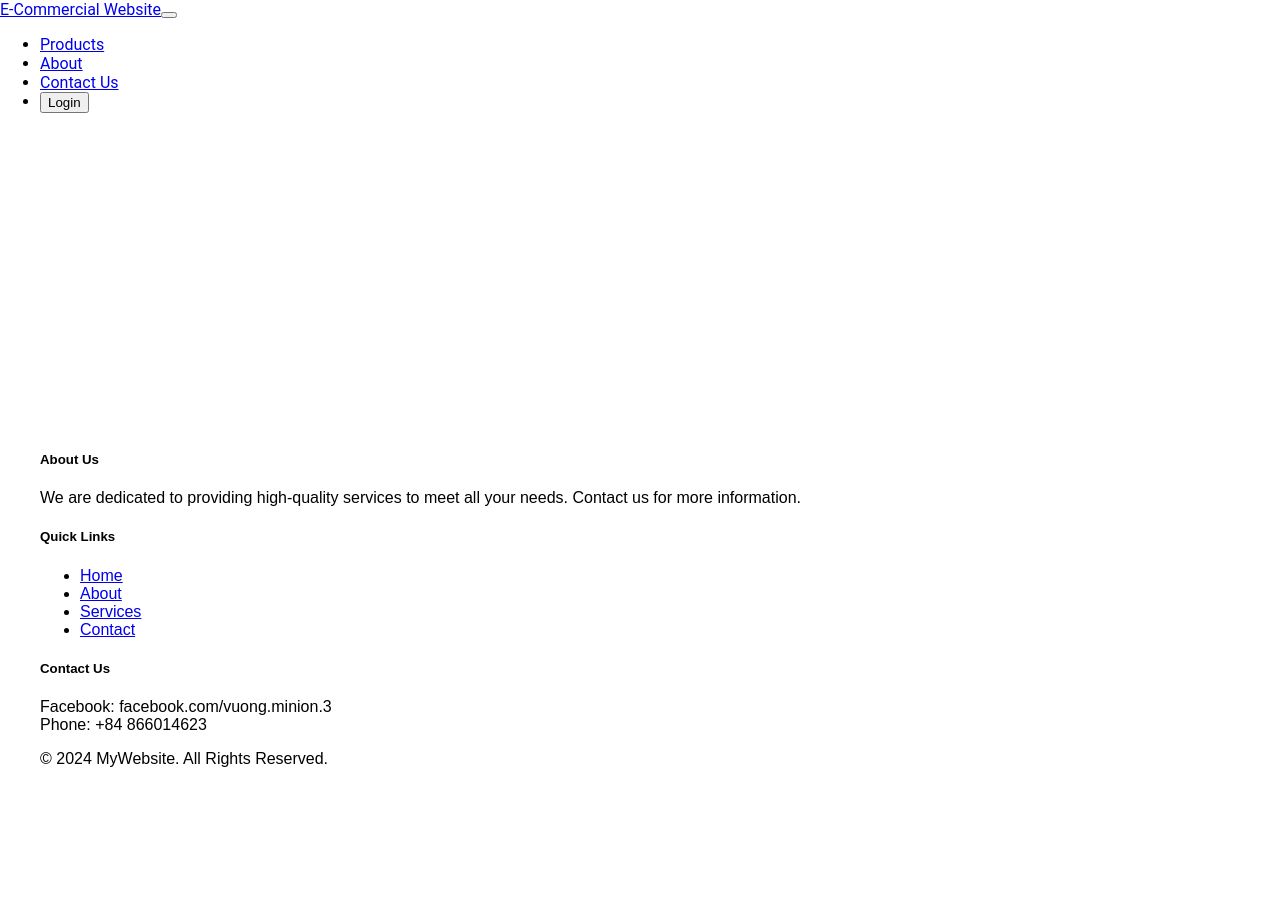
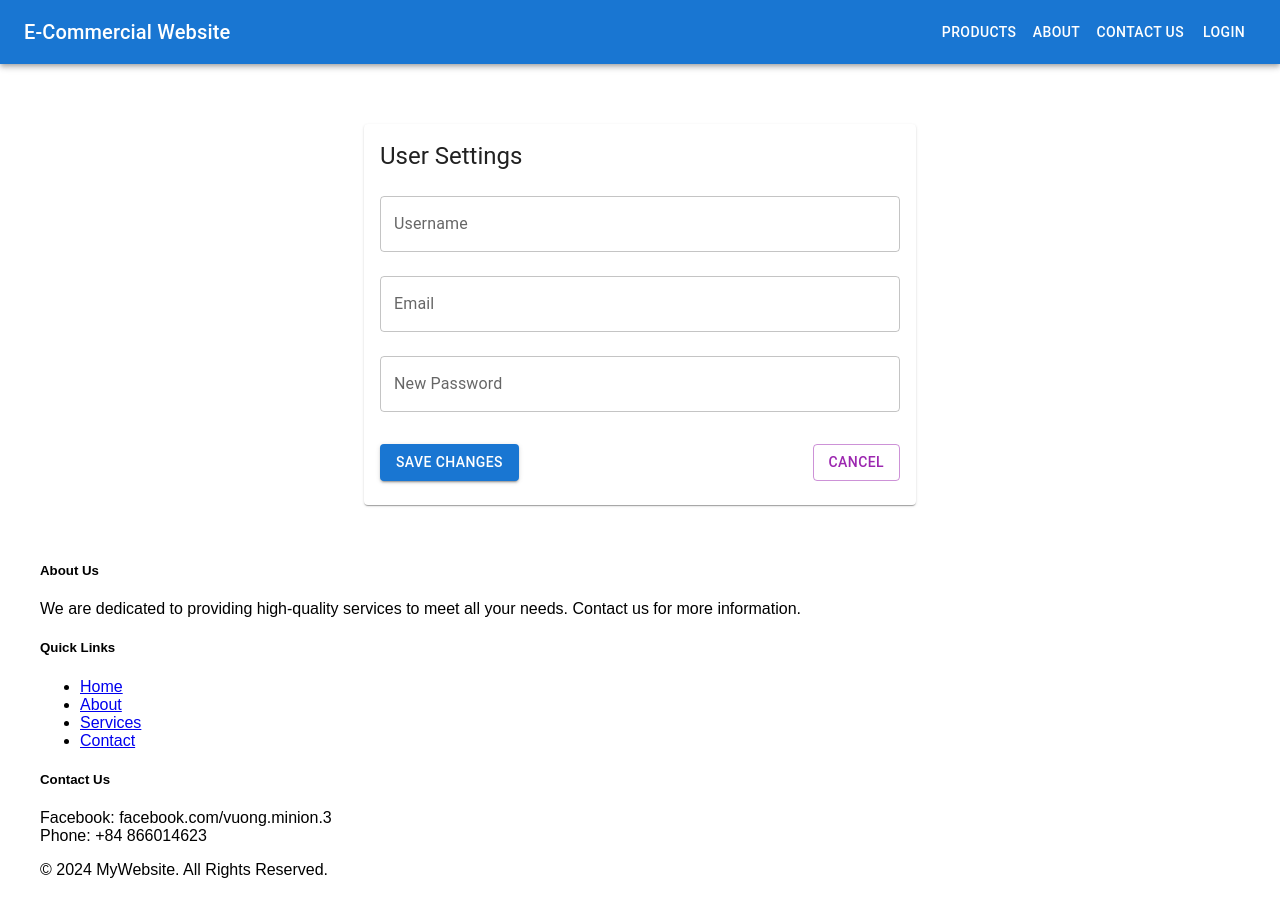
Before and after one commit to Namhehe237/EcommercialWebFrontEnd, a React (Create React App) app: page /user/setting in a window 1280 px wide. Before the commit the page ends 800 px from the top, so only its background shows below. Built offline with nearby package versions, Linux system fonts and the light colour scheme; the HTML template or start-up script is replaced by a standard one.

Commit message:
add setting page

```diff
--- a/package.json
+++ b/package.json
@@ -5,7 +5,7 @@
   "dependencies": {
     "@emotion/react": "^11.14.0",
     "@emotion/styled": "^11.14.0",
-    "@mui/icons-material": "^6.4.3",
+    "@mui/icons-material": "^6.4.4",
     "@mui/material": "^6.4.1",
     "@testing-library/jest-dom": "^6.6.3",
     "@testing-library/react": "^16.1.0",
--- a/src/App.js
+++ b/src/App.js
@@ -12,6 +12,7 @@ import LoginPage from './layouts/Component/LoginPage/LoginPage';
 import ProductReviewPage from './layouts/Component/ProductReviewPage/ProductReviewPage';
 import CheckoutSuccessPage from './layouts/Component/CheckOutSuccessPage/CheckOutSuccessPage';
 import ForgetPasswordPage from './layouts/Component/ForgetPasswordPage/ForgetPasswordPage';
+import SettingsPage from './layouts/Component/SettingPage/SettingPage';
 
 const App = () => {
   return (
@@ -26,6 +27,7 @@ const App = () => {
               <Route path="/cart" element={<CartPage />} />
               <Route path="/user/register" element={<RegisterPage />} />
               <Route path="/user/login" element={<LoginPage />} />
+              <Route path="/user/setting" element={<SettingsPage />} />
               <Route path="/user/forgot-password" element={<ForgetPasswordPage />} />
               <Route path="/products/details/:productId" element={<ProductReviewPage />} />
               <Route path="/products/success" element={<CheckoutSuccessPage />} />
--- /dev/null
+++ b/src/layouts/Component/SettingPage/SettingPage.jsx
@@ -0,0 +1,94 @@
+import React, { useState, useEffect } from "react";
+import { useAuth } from "../../../context/AuthContext";
+import {
+  Container,
+  TextField,
+  Button,
+  Typography,
+  Card,
+  CardContent,
+  Box,
+} from "@mui/material";
+
+const SettingsPage = () => {
+  const { user, updateUser } = useAuth(); // Get user data and update function
+
+  const [username, setUsername] = useState("");
+  const [password, setPassword] = useState("");
+
+  // Ensure username is set when component loads
+  useEffect(() => {
+    if (user) {
+      setUsername(user.username || "");
+    }
+  }, [user]);
+
+  const handleSave = () => {
+    if (!username.trim()) {
+      alert("Username cannot be empty!");
+      return;
+    }
+
+    // Update user information (keeping email fixed)
+    const updatedUser = { ...user, username };
+    updateUser(updatedUser);
+
+    alert("User information updated successfully!");
+  };
+
+  return (
+    <Container maxWidth="sm" sx={{ mt: 5 }}>
+      <Card>
+        <CardContent>
+          <Typography variant="h5" gutterBottom>
+            User Settings
+          </Typography>
+
+          <Box component="form" noValidate autoComplete="off">
+            {/* Username Field */}
+            <TextField
+              label="Username"
+              fullWidth
+              margin="normal"
+              value={username}
+              onChange={(e) => setUsername(e.target.value)}
+            />
+
+            {/* Email Field (Read-only) */}
+            <TextField
+              label="Email"
+              fullWidth
+              margin="normal"
+              value={user?.email || ""}
+              InputProps={{
+                readOnly: true,
+              }}
+            />
+
+            {/* Password Field */}
+            <TextField
+              label="New Password"
+              type="password"
+              fullWidth
+              margin="normal"
+              value={password}
+              onChange={(e) => setPassword(e.target.value)}
+            />
+
+            {/* Buttons */}
+            <Box sx={{ display: "flex", justifyContent: "space-between", mt: 3 }}>
+              <Button variant="contained" color="primary" onClick={handleSave}>
+                Save Changes
+              </Button>
+              <Button variant="outlined" color="secondary">
+                Cancel
+              </Button>
+            </Box>
+          </Box>
+        </CardContent>
+      </Card>
+    </Container>
+  );
+};
+
+export default SettingsPage;
--- a/src/layouts/navBarNFooter/Navbar.jsx
+++ b/src/layouts/navBarNFooter/Navbar.jsx
@@ -1,65 +1,85 @@
-import React from "react";
+import React, { useState } from "react";
 import { Link, useNavigate } from "react-router-dom";
 import { useAuth } from "../../context/AuthContext";
+import {
+  AppBar,
+  Toolbar,
+  IconButton,
+  Menu,
+  MenuItem,
+  Typography,
+  Avatar,
+  Button,
+  Box,
+  Divider,
+} from "@mui/material";
 
 const Navbar = () => {
   const { isLoggedIn, setIsLoggedIn } = useAuth();
   const navigate = useNavigate();
+  const [anchorEl, setAnchorEl] = useState(null);
 
-  const handleButtonClick = () => {
-    if (isLoggedIn || !isLoggedIn) {
-      // Logout logic
-      setIsLoggedIn(false); // Update state to logged out
-      navigate("/user/login"); // Redirect to the homepage
-    }
+  const handleMenuOpen = (event) => {
+    setAnchorEl(event.currentTarget);
+  };
+
+  const handleMenuClose = () => {
+    setAnchorEl(null);
+  };
+
+  const handleLogout = () => {
+    setIsLoggedIn(false);
+    navigate("/user/login");
+    handleMenuClose();
   };
 
   return (
-    <nav className="navbar navbar-expand-lg navbar-dark bg-dark py-3">
-      <div className="container-fluid">
-        <a className="navbar-brand" href="/">
+    <AppBar position="static">
+      <Toolbar>
+        {/* Website Name */}
+        <Typography variant="h6" sx={{ flexGrow: 1 }}>
           E-Commercial Website
-        </a>
-        <button
-          className="navbar-toggler"
-          type="button"
-          data-bs-toggle="collapse"
-          data-bs-target="#navbarNav"
-          aria-controls="navbarNav"
-          aria-expanded="false"
-          aria-label="Toggle navigation"
-        >
-          <span className="navbar-toggler-icon"></span>
-        </button>
-        <div className="collapse navbar-collapse" id="navbarNav">
-          <ul className="navbar-nav ms-auto">
-            <li className="nav-item">
-              <Link className="nav-link" to="/products">
-                Products
-              </Link>
-            </li>
-            <li className="nav-item">
-              <a className="nav-link" href="/">
-                About
-              </a>
-            </li>
-            <li className="nav-item">
-              <Link className="nav-link" to="https://www.facebook.com/vuong.minion.3">
-                Contact Us
-              </Link>
-            </li>
-            <li className="nav-item">
-              <button
-                className="btn btn-outline-light ms-3"
-                onClick={handleButtonClick}
-              >
-                {isLoggedIn ? "Logout" : "Login"}
-              </button>
-            </li>
-          </ul>
-        </div>
-      </div>
-    </nav>
+        </Typography>
+
+        {/* Navigation Links */}
+        <Box sx={{ display: { xs: "none", md: "flex" } }}>
+          <Button color="inherit" component={Link} to="/products">
+            Products
+          </Button>
+          <Button color="inherit" component={Link} to="/">
+            About
+          </Button>
+          <Button color="inherit" component={Link} to="https://www.facebook.com/vuong.minion.3">
+            Contact Us
+          </Button>
+        </Box>
+
+        {/* Avatar/Menu when Logged In */}
+        {isLoggedIn ? (
+          <>
+            <IconButton onClick={handleMenuOpen} sx={{ ml: 2 }}>
+              <Avatar alt="User" src="/images/user-avatar.png" />
+            </IconButton>
+            <Menu
+              anchorEl={anchorEl}
+              open={Boolean(anchorEl)}
+              onClose={handleMenuClose}
+            >
+              <MenuItem disabled>Welcome</MenuItem>
+              <Divider />
+              <MenuItem onClick={() => navigate("/user/setting")}>
+                Settings
+              </MenuItem>
+              <MenuItem onClick={handleLogout}>Logout</MenuItem>
+            </Menu>
+          </>
+        ) : (
+          <Button color="inherit" onClick={() => navigate("/user/login")}>
+            Login
+          </Button>
+        )}
+      </Toolbar>
+    </AppBar>
   );
 };
 
```
Also changed, not shown: 1 other file (tests, documents, lock files or other folders).
